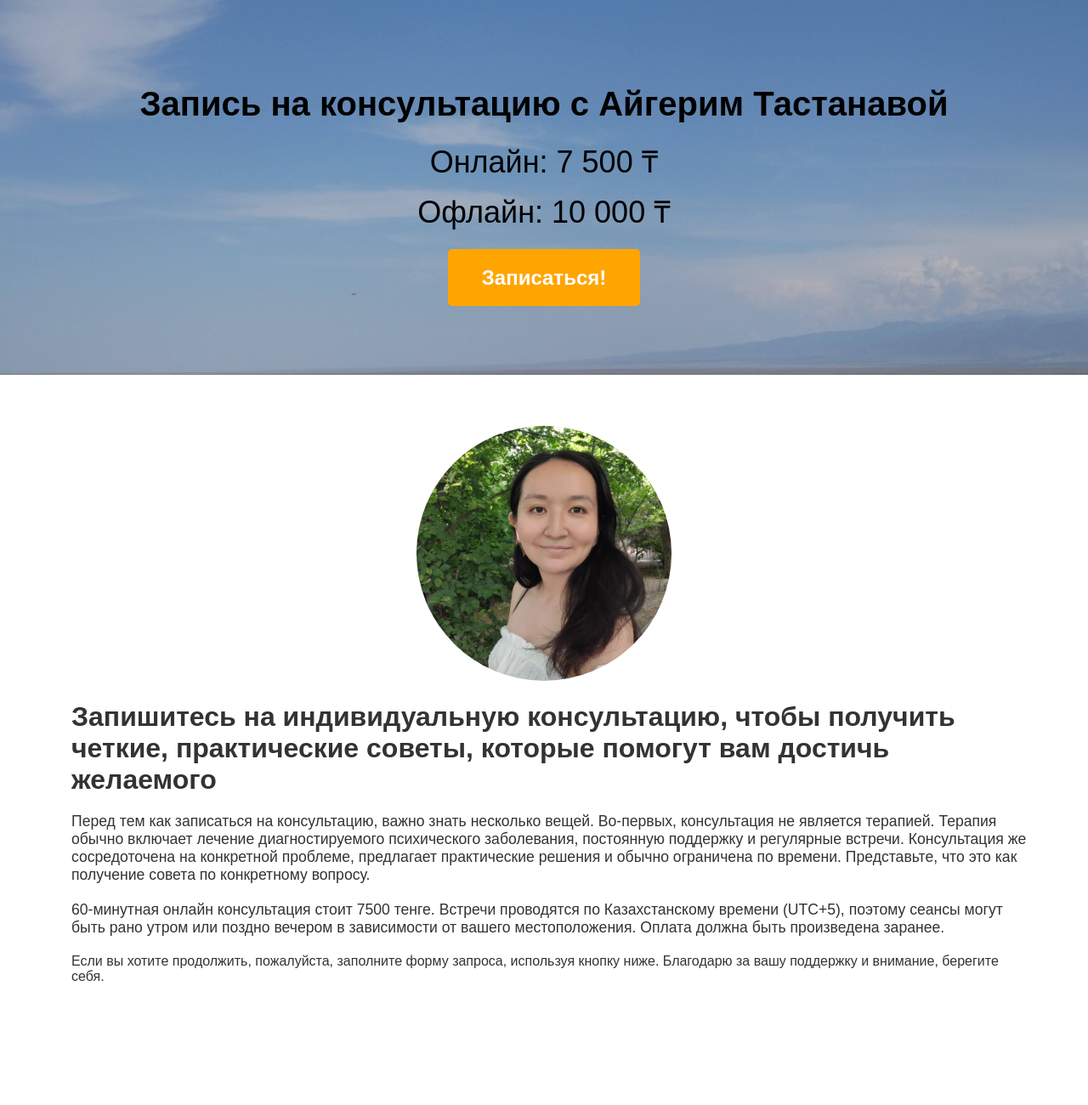
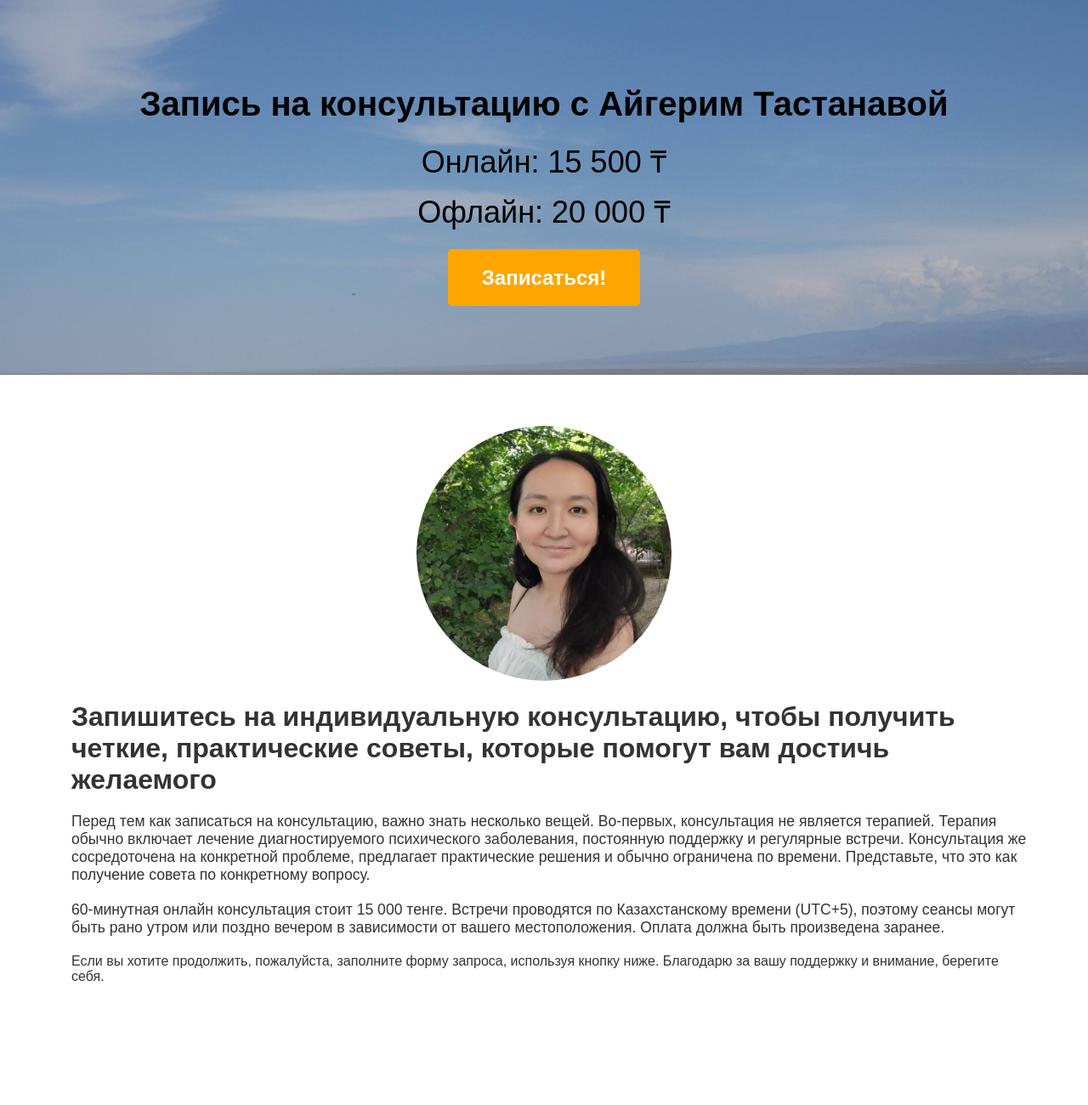
Before and after one commit to aiguerime/psyalmaty, a plain HTML site: page index.html in a window 1280 px wide. Shown: the top 1300 px of the page at 85% size. Drawn offline with Linux system fonts and the light colour scheme.

Commit message:
Update index.html

```diff
--- a/index.html
+++ b/index.html
@@ -13,8 +13,8 @@
         <div class="hero-content">
             <h1>Запись на консультацию с Айгерим Тастанавой</h1>
             <div class="pricing-info">
-                <p>Онлайн: 7 500 ₸</p>
-                <p>Офлайн: 10 000 ₸</p>
+                <p>Онлайн: 15 500 ₸</p>
+                <p>Офлайн: 20 000 ₸</p>
             </div>
             <a href="#booking" class="btn">Записаться!</a>
         </div>
@@ -34,7 +34,7 @@
                 <h2>Запишитесь на индивидуальную консультацию, чтобы получить четкие, практические советы, которые помогут вам достичь желаемого</h2>
                 <p>Перед тем как записаться на консультацию, важно знать несколько вещей. Во-первых, консультация не является терапией. Терапия обычно включает лечение диагностируемого психического заболевания, постоянную поддержку и регулярные встречи. Консультация же сосредоточена на конкретной проблеме, предлагает практические решения и обычно ограничена по времени. Представьте, что это как получение совета по конкретному вопросу.</p>
 
-                    <p> 60-минутная онлайн консультация стоит 7500 тенге. Встречи проводятся по Казахстанскому времени (UTC+5), поэтому сеансы могут быть рано утром или поздно вечером в зависимости от вашего местоположения. Оплата должна быть произведена заранее. </p>
+                    <p> 60-минутная онлайн консультация стоит 15 000 тенге. Встречи проводятся по Казахстанскому времени (UTC+5), поэтому сеансы могут быть рано утром или поздно вечером в зависимости от вашего местоположения. Оплата должна быть произведена заранее. </p>
 
                     </p>Если вы хотите продолжить, пожалуйста, заполните форму запроса, используя кнопку ниже. Благодарю за вашу поддержку и внимание, берегите себя.</p>
 
```
